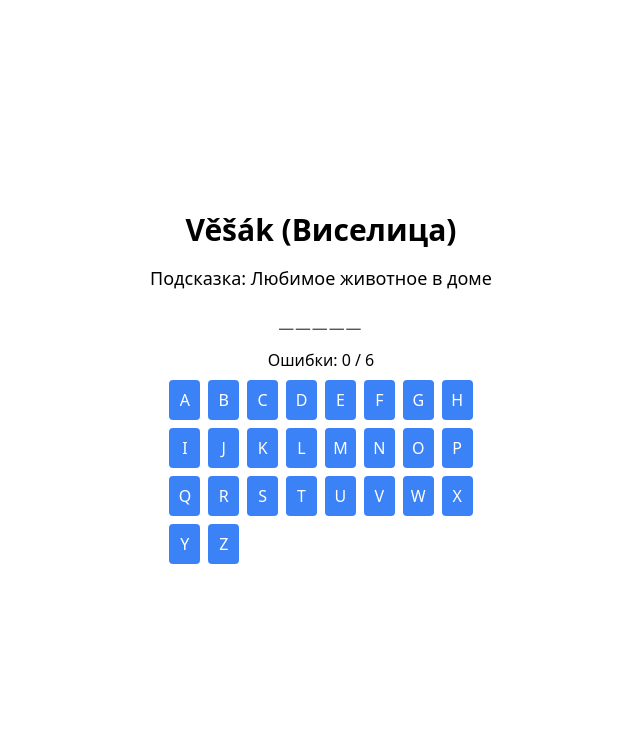
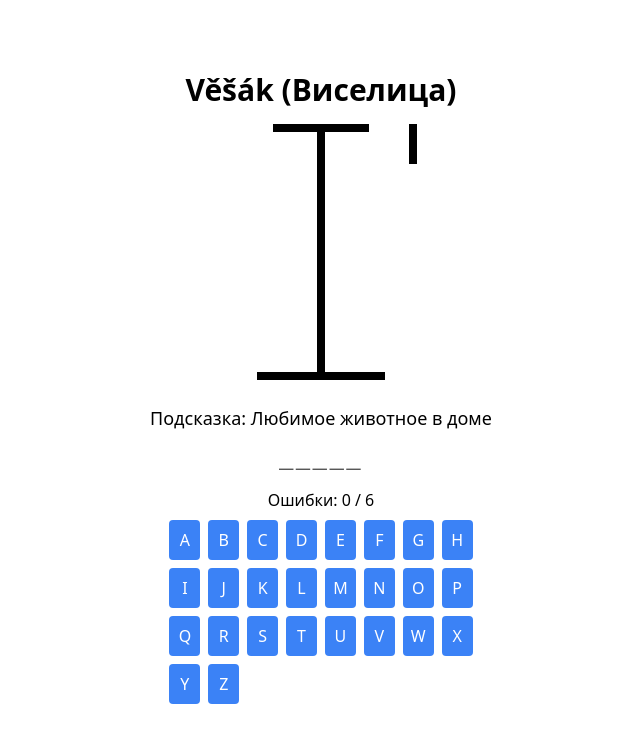
Before and after one commit to AndriyKryvytskiy/pannovak.fun, a Next.js app: page /hangman in a window 1280 px wide. Shown: the top 742 px of the page, without its empty margins (319-959 px from the left). Built offline with nearby package versions, Linux system fonts and the light colour scheme.

Commit message:
Merge remote-tracking branch 'origin/main'

```diff
--- a/pages/hangman.js
+++ b/pages/hangman.js
@@ -5,6 +5,46 @@ const words = [
   { word: "kocka", hint: "Любимое животное в доме" },
   { word: "pes", hint: "Лучший друг человека" },
 ];
+
+function HangmanDrawing({ tries }) {
+  return (
+    <div className="relative w-32 h-64 mx-auto">
+      {/* Основание */}
+      <div className="absolute bottom-0 left-0 w-full h-2 bg-black" />
+      {/* Стойка */}
+      <div className="absolute bottom-0 left-1/2 transform -translate-x-1/2 w-2 h-full bg-black" />
+      {/* Перекладина */}
+      <div className="absolute top-0 left-1/2 transform -translate-x-1/2 w-24 h-2 bg-black" />
+      {/* Верёвка */}
+      <div className="absolute top-0 left-[calc(50%+5.5rem)] w-2 h-10 bg-black" />
+
+      {/* Голова */}
+      {tries > 0 && (
+        <div className="absolute top-10 left-[calc(50%+5rem)] w-8 h-8 border-2 border-black rounded-full" />
+      )}
+      {/* Туловище */}
+      {tries > 1 && (
+        <div className="absolute top-18 left-[calc(50%+5.75rem)] w-1 h-12 bg-black" />
+      )}
+      {/* Левая рука */}
+      {tries > 2 && (
+        <div className="absolute top-20 left-[calc(50%+5.75rem)] w-12 h-1 bg-black rotate-[-45deg] origin-left" />
+      )}
+      {/* Правая рука */}
+      {tries > 3 && (
+        <div className="absolute top-20 left-[calc(50%+5.75rem)] w-12 h-1 bg-black rotate-[45deg] origin-right" />
+      )}
+      {/* Левая нога */}
+      {tries > 4 && (
+        <div className="absolute top-28 left-[calc(50%+5.75rem)] w-10 h-1 bg-black rotate-[-45deg] origin-left" />
+      )}
+      {/* Правая нога */}
+      {tries > 5 && (
+        <div className="absolute top-28 left-[calc(50%+5.75rem)] w-10 h-1 bg-black rotate-[45deg] origin-right" />
+      )}
+    </div>
+  );
+}
 
 export default function Hangman() {
   const maxTries = 6;
@@ -65,7 +105,8 @@ export default function Hangman() {
   return (
     <div className="flex flex-col items-center justify-center min-h-screen p-4">
       <h1 className="text-3xl font-bold mb-4">Věšák (Виселица)</h1>
-      <p className="text-lg mb-2">Подсказка: {hint}</p>
+      <HangmanDrawing tries={tries} />
+      <p className="text-lg mb-2 mt-6">Подсказка: {hint}</p>
       <p className="text-2xl font-mono tracking-widest mb-4">{wordCompletion}</p>
       <p className="mb-2">Ошибки: {tries} / {maxTries}</p>
 
```
